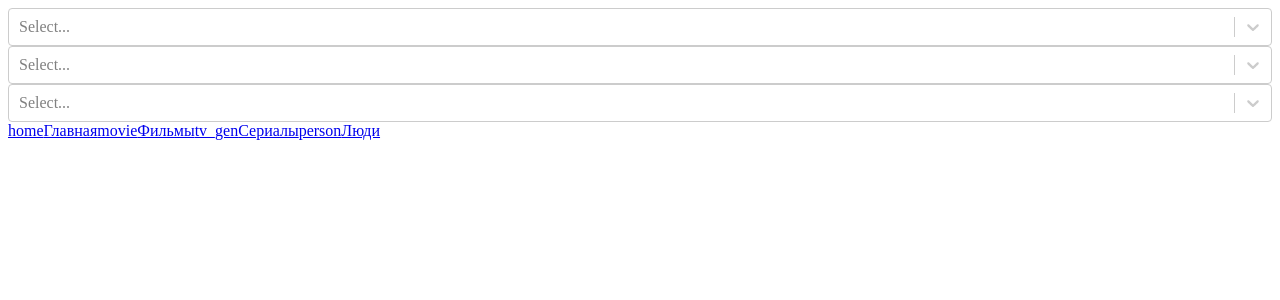
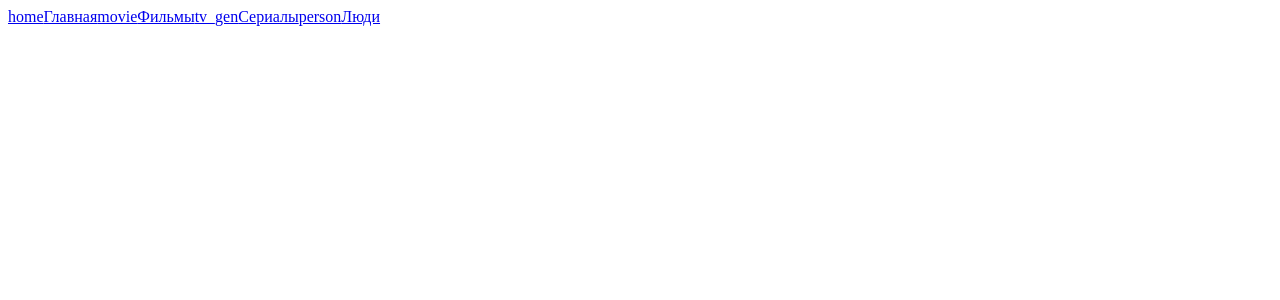
Before and after one commit to rus-sharafiev/tmdb-react, a React app: page / in a window 1280 px wide. Shown: the top 300 px of the page. Built offline with nearby package versions, Linux system fonts and the light colour scheme; the HTML template or start-up script is replaced by a standard one.

Commit message:
minor changes

```diff
--- a/src/pages/movies.tsx
+++ b/src/pages/movies.tsx
@@ -29,7 +29,7 @@ const Movies: React.FC = () => {
                         title={movie.title}
                         originalTitle={movie.original_title}
                         rating={movie.vote_average}
-                        votes={movie.vote_count}/>
+                        votes={movie.vote_count} />
                 )}
             </main>
             {status === 'loading' && <CircularProgressIndicator className='cpi' />}
--- a/src/pages/people.tsx
+++ b/src/pages/people.tsx
@@ -1,19 +1,21 @@
 import React, { useEffect, useState } from 'react'
+import { useParams, useNavigate } from 'react-router-dom'
 import { useAppSelector, useAppDispatch } from '../store/redux-hooks'
 import { fetchPeopleContent } from '../store/contentSlice'
 import { Person } from '../types'
-import Card from '../ui/card'
 import CircularProgressIndicator from '../ui/cpi'
 
 const People: React.FC = () => {
     const dispatch = useAppDispatch()
     const content = useAppSelector((state) => state.people.content)
     const status = useAppSelector((state) => state.people.status)
-    const [list, setList] = useState('popular');
+    const navigate = useNavigate();
+    let { list } = useParams()
 
     useEffect(() => {
+        if (!list) navigate("popular")
         if (status === 'idle') {
-            dispatch(fetchPeopleContent(list))
+            list && dispatch(fetchPeopleContent(list))
         }
     }, [list])
 
--- a/src/pages/start.tsx
+++ b/src/pages/start.tsx
@@ -5,57 +5,9 @@ import CircularProgressIndicator from '../ui/cpi'
 import Select from 'react-select'
 
 const Start: React.FC = () => {
-    const [options, setOptions] = useState<any>([])
-
-    const options1 = [
-        { value: 1, label: 'краный' },
-        { value: 2, label: 'зеленый' },
-        { value: 3, label: 'синий' },
-    ];
-    const options2 = [
-        { value: 4, label: 'раз' },
-        { value: 5, label: 'два' },
-        { value: 6, label: 'три' },
-    ];
-    const options3 = [
-        { value: 7, label: 'камень' },
-        { value: 8, label: 'ножницы' },
-        { value: 9, label: 'бумага' },
-    ];
-
-    let arr = [
-        { id: 1, options: options1 },
-        { id: 2, options: options2 },
-        { id: 3, options: options3 },
-    ]
-
-    const getOptions = (id: number, value: number | undefined) => {
-        let arr: any = options.slice();
-        let result = arr.find((o: any, i: number) => {
-            if (o?.propertyId === id) {
-                arr[i] = { propertyId: id, option: value};
-                setOptions(arr);
-                return true
-            }
-        });
-        if (!result) setOptions((arr: any) => [...arr, {propertyId: id, option: value}])
-    }
-
     return (
         <>
             <main className={'start'}>
-                {arr && arr.map((el) => {
-                    options && console.log(options.map(o => o.option).filter(Number))
-
-                    return (
-                        <Select
-                            key={el.id}
-                            onChange={e => getOptions(el.id, e?.value)}
-                            isClearable={true}
-                            options={el.options}
-                        />
-                    )
-                })}
             </main>
         </>
     )
--- a/src/pages/tvs.tsx
+++ b/src/pages/tvs.tsx
@@ -1,4 +1,5 @@
 import React, { useEffect, useState } from 'react'
+import { useParams, useNavigate } from 'react-router-dom'
 import { useAppSelector, useAppDispatch } from '../store/redux-hooks'
 import { fetchTvsContent } from '../store/contentSlice'
 import { Tv } from '../types'
@@ -9,11 +10,13 @@ const Tvs: React.FC = () => {
     const dispatch = useAppDispatch()
     const content = useAppSelector((state) => state.tvs.content)
     const status = useAppSelector((state) => state.tvs.status)
-    const [list, setList] = useState('popular');
+    const navigate = useNavigate();
+    let { list } = useParams()
 
     useEffect(() => {
+        if (!list) navigate("popular")
         if (status === 'idle') {
-            dispatch(fetchTvsContent(list))
+            list && dispatch(fetchTvsContent(list))
         }
     }, [list])
 
@@ -26,7 +29,7 @@ const Tvs: React.FC = () => {
                         title={tv.name}
                         originalTitle={tv.original_name}
                         rating={tv.vote_average}
-                        votes={tv.vote_count}/>
+                        votes={tv.vote_count} />
                 )}
             </main>
             {status === 'loading' && <CircularProgressIndicator className='cpi' />}
```
Also changed, not shown: src/store/contentSlice.ts (+5 -5 lines).
